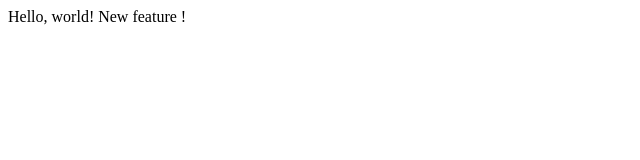
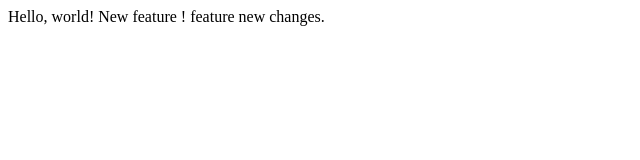
Before and after one commit to dianagirjev/Lecture1, a plain HTML site: page index.html in a window 1280 px wide. Shown: the whole page, without its empty margins (0-640 px from the left). Drawn offline with Linux system fonts and the light colour scheme.

Commit message:
new line

```diff
--- a/index.html
+++ b/index.html
@@ -8,5 +8,6 @@
 <body>
     Hello, world!
     New feature !
+    feature new changes.
 </body>
 </html>
```
